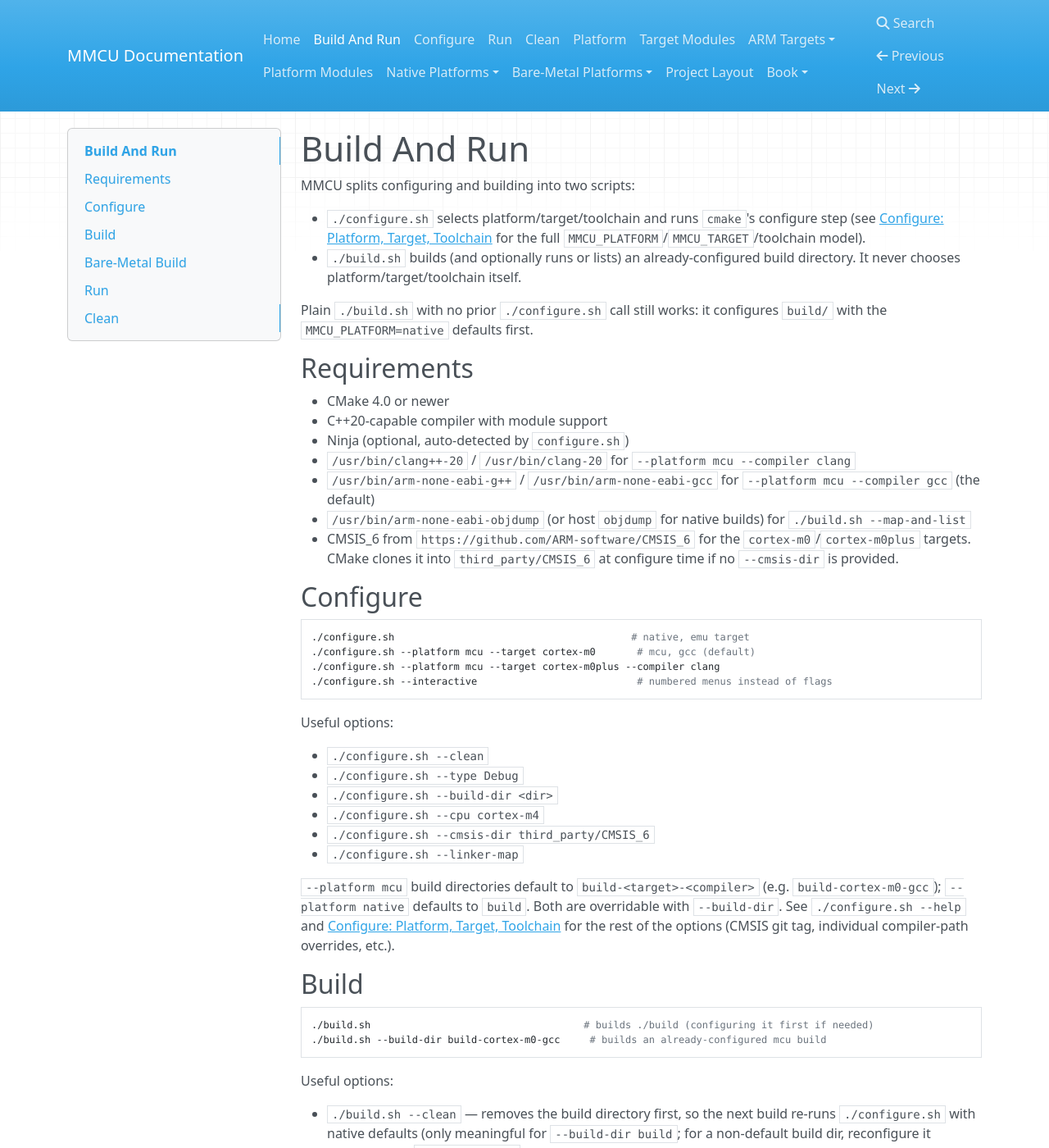
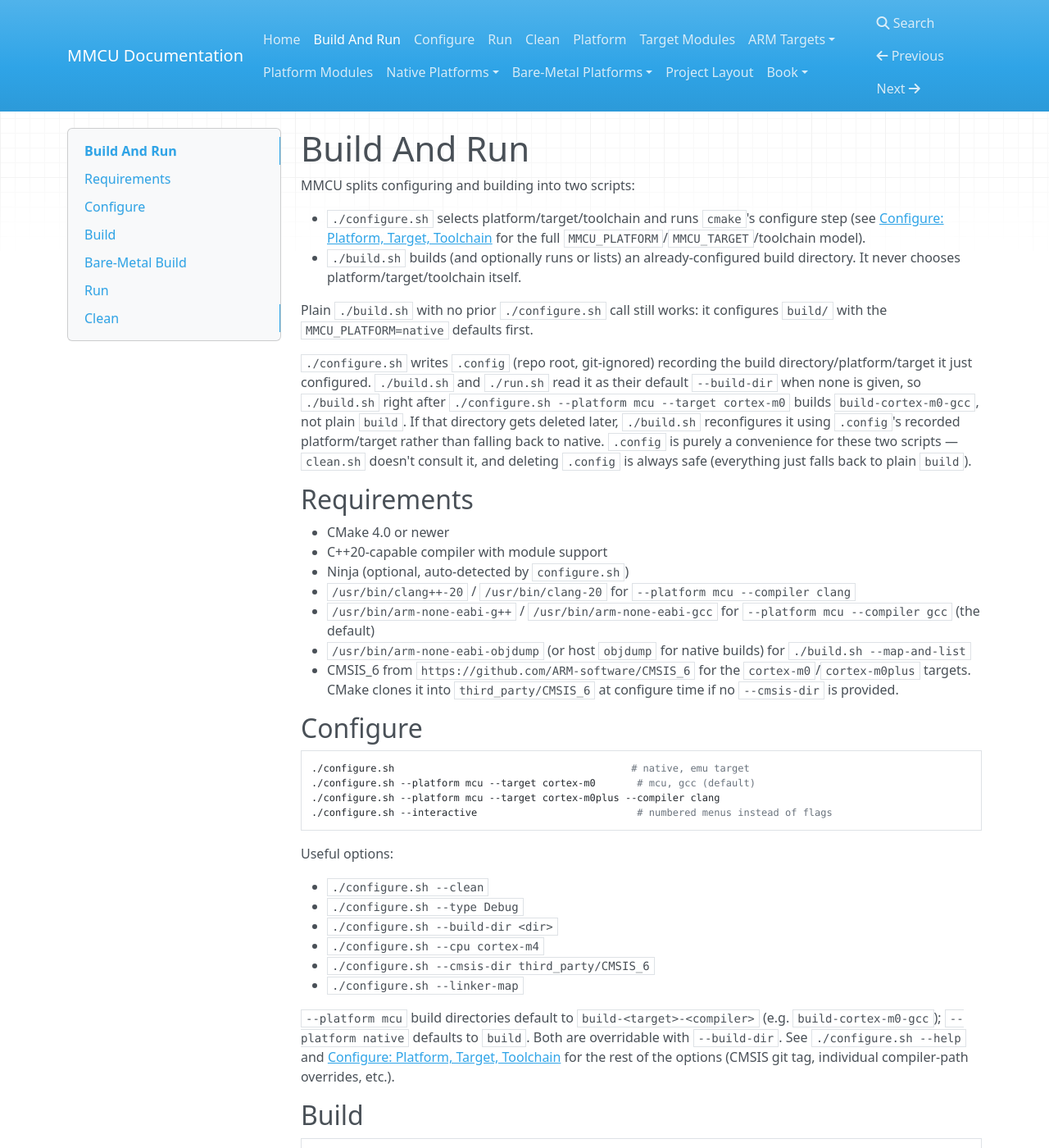
Before and after one commit to 32bitmicroLLC/MMCU, an MkDocs documentation site: the page built from docs/build.md, in a window 1280 px wide and 1400 px high. Shown: the whole window at 82% size. Built offline with MkDocs 1.6.1, drawn with Linux system fonts in a browser that asks for light colours; nearby versions of some CDN libraries; some of the changed text lies outside the part shown.

Commit message:
Write .config after configure.sh and have build.sh/run.sh read it
Fixes a real footgun: ./configure.sh --platform ... --target ... configures
a target-specific directory (e.g. build-rp2040-gcc), but ./build.sh/run.sh
always defaulted to plain 'build' regardless, silently auto-configuring an
unrelated native build there instead of touching what was just configured.

configure.sh now writes .config (repo root, git-ignored) recording
MMCU_BUILD_DIR/MMCU_PLATFORM/MMCU_TARGET, and prints 'Run: ./build.sh'.
build.sh and run.sh read .config for their default --build-dir when none is
passed explicitly. If that directory is later deleted, build.sh reconfigures
it using .config's recorded platform/target instead of falling back to
native defaults, as long as the resolved --build-dir still matches what
.config recorded (an explicit --build-dir pointing elsewhere still falls
back to native, unchanged). clean.sh is intentionally not affected: it
already discovers every configured build dir on its own.

Verified end to end: configure.sh writes .config and echoes the Run hint;
build.sh with no args builds the just-configured non-default directory
instead of native 'build'; deleting that directory and rerunning build.sh
reconfigures it correctly via .config; run.sh picks up .config too; a
from-scratch build.sh with no .config still falls back to native as before;
clean.sh remains unaffected. Documented in docs/build.md, docs/configure.md,
docs/run.md.

```diff
--- a/docs/build.md
+++ b/docs/build.md
@@ -10,6 +10,17 @@
 
 Plain `./build.sh` with no prior `./configure.sh` call still works: it
 configures `build/` with the `MMCU_PLATFORM=native` defaults first.
+
+`./configure.sh` writes `.config` (repo root, git-ignored) recording the
+build directory/platform/target it just configured. `./build.sh` and
+`./run.sh` read it as their default `--build-dir` when none is given, so
+`./build.sh` right after `./configure.sh --platform mcu --target cortex-m0`
+builds `build-cortex-m0-gcc`, not plain `build`. If that directory gets
+deleted later, `./build.sh` reconfigures it using `.config`'s recorded
+platform/target rather than falling back to native. `.config` is purely a
+convenience for these two scripts — `clean.sh` doesn't consult it, and
+deleting `.config` is always safe (everything just falls back to plain
+`build`).
 
 ## Requirements
 
@@ -58,10 +69,9 @@
 
 Useful options:
 
-- `./build.sh --clean` — removes the build directory first, so the next
-  build re-runs `./configure.sh` with native defaults (only meaningful for
-  `--build-dir build`; for a non-default build dir, reconfigure it
-  explicitly with `./configure.sh` afterward)
+- `./build.sh --clean` — removes the build directory first; the next build
+  reconfigures it using `.config`'s recorded platform/target if that's where
+  the directory name came from, otherwise native defaults
 - `./build.sh --jobs 8`
 - `./build.sh --run` — runs `mmcu_app` after a successful build
 - `./build.sh --map-and-list` — generates a linker map and full disassembly
```
Also changed, not shown: docs/configure.md (+6 -0 lines), docs/run.md (+4 -0 lines), 4 other files.
